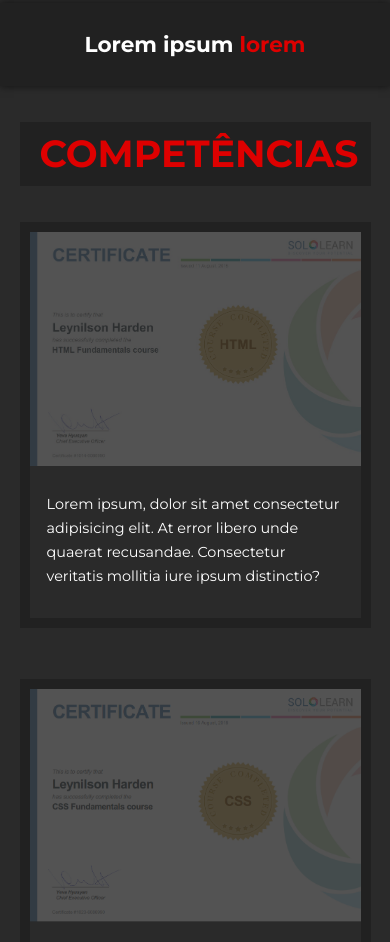
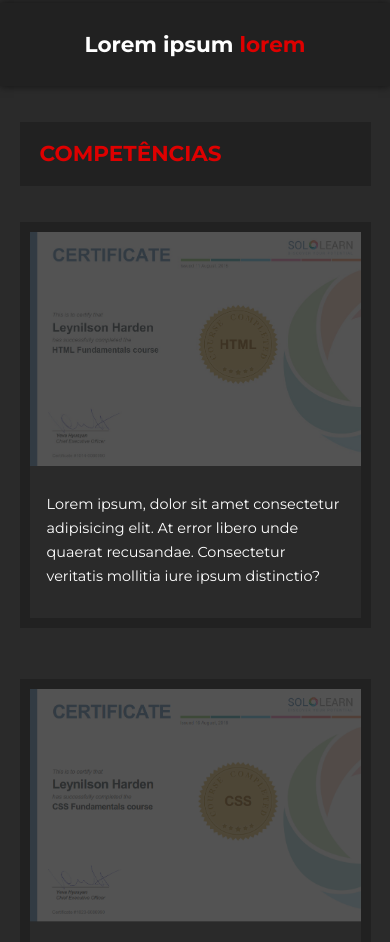
Before and after one commit to LeynilsonThe1st/WebSite, a plain HTML site: page index.html in a window 390 px wide. Shown: the part 1833-2775 px from the top of the page. Drawn offline with Linux system fonts and the light colour scheme; files that its build step writes are made by us from their sources.

Commit message:
ajustei a fonte e o hover no info

```diff
--- a/css/style.css
+++ b/css/style.css
@@ -597,6 +597,9 @@
 }
 
 @media (min-width: 280px) and (max-width: 400px) {
+  .comp .b-red-text {
+    font-size: 1.5em;
+  }
   .alinhador {
     width: 90%;
   }
```
